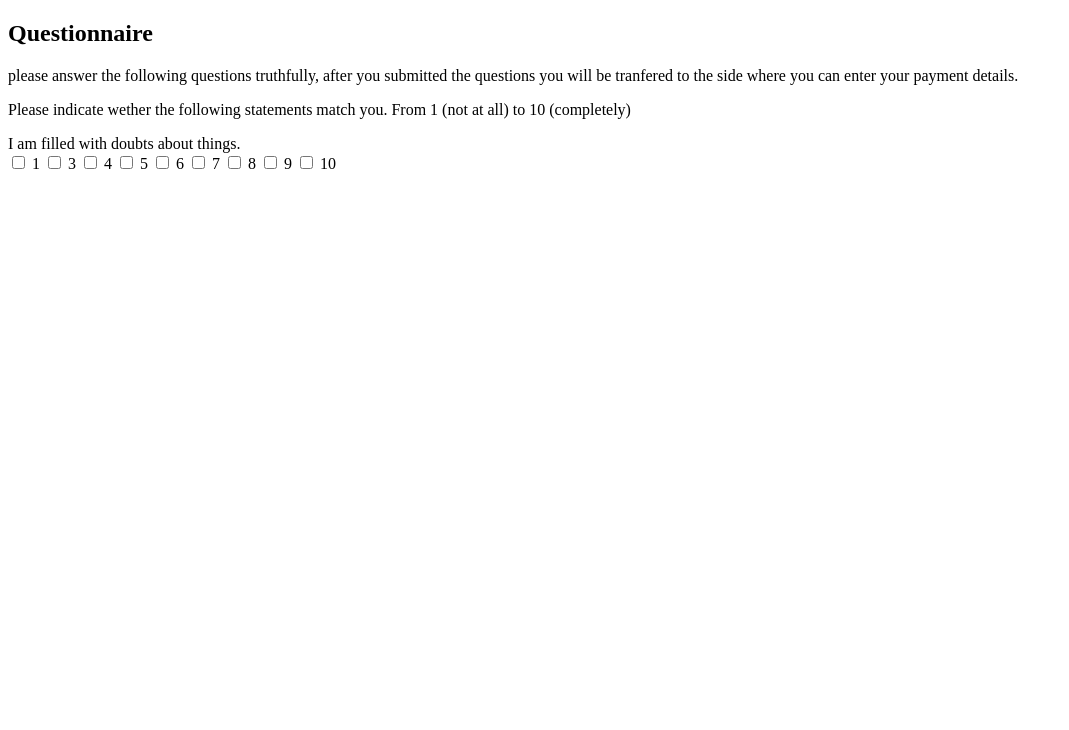
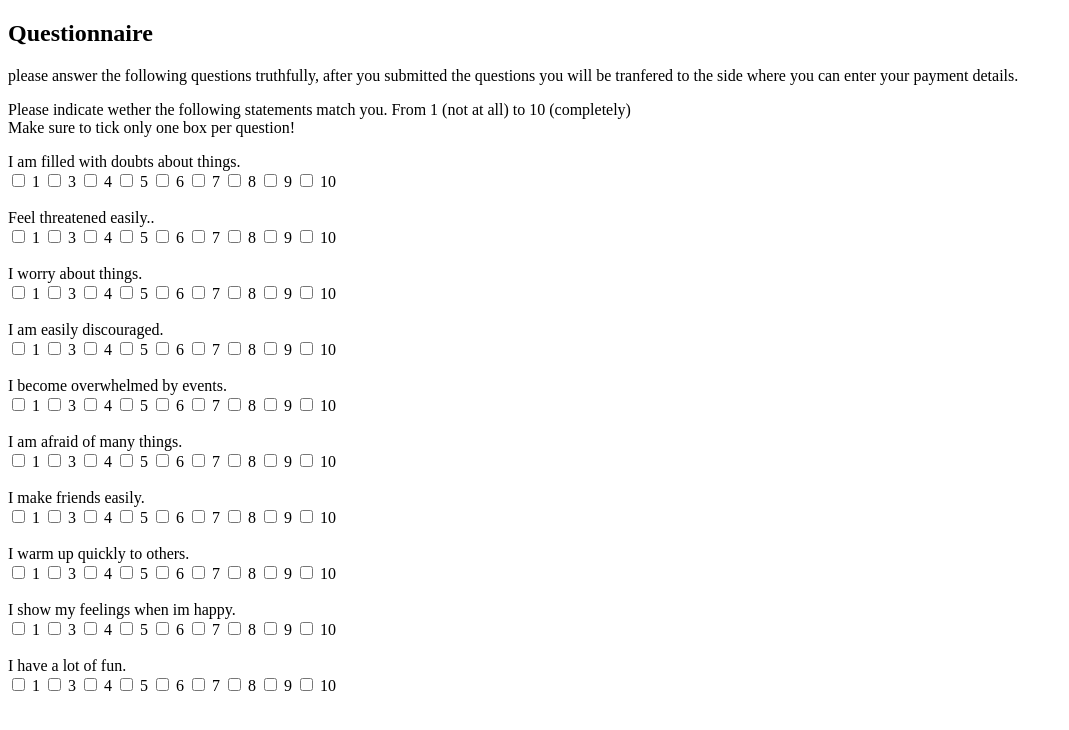
Before and after one commit to JoniMacAronie/PrisonerDilemma-master2, a Flask app: template src/templates/Q.html in a window 1280 px wide. Shown: the top 730 px of the page, without its empty margins (0-1069 px from the left). Run offline with Flask 2, Linux system fonts and the light colour scheme; the template is opened without the code that fills it, so the values that code supplies are empty.

Commit message:
questionnaire more questions

```diff
--- a/src/templates/Q.html
+++ b/src/templates/Q.html
@@ -8,8 +8,8 @@
 <h2>Questionnaire</h2>
 <p>please answer the following questions truthfully, after you submitted the questions you will be tranfered to the side where you can enter your payment details. </p>
 <form action="index.php" name="QuestionnaireB5" method="Post">
-<p>Please indicate wether the following statements match you. From 1 (not at all) to 10 (completely) </p>
-
+<p>Please indicate wether the following statements match you. From 1 (not at all) to 10 (completely) <br> Make sure to tick only one box per question! </p>
+<!-- "+" scored withdraw part of neuroticism -->
     I am filled with doubts about things.<br>
     <input type="checkbox" name="1" value="1"> 1
 <input type="checkbox" name="3" value="3"> 3
@@ -19,7 +19,114 @@
     <input type="checkbox" name="7" value="7"> 7
     <input type="checkbox" name="8" value="8"> 8
     <input type="checkbox" name="9" value="9"> 9
-    <input type="checkbox" name="10" value="10"> 10
+    <input type="checkbox" name="10" value="10"> 10 <br>
+<br>
+     Feel threatened easily..<br>
+    <input type="checkbox" name="1" value="1"> 1
+<input type="checkbox" name="3" value="3"> 3
+    <input type="checkbox" name="4" value="4"> 4
+    <input type="checkbox" name="5" value="5"> 5
+    <input type="checkbox" name="6" value="6"> 6
+    <input type="checkbox" name="7" value="7"> 7
+    <input type="checkbox" name="8" value="8"> 8
+    <input type="checkbox" name="9" value="9"> 9
+    <input type="checkbox" name="10" value="10"> 10 <br>
+<br>
+     I worry about things.<br>
+    <input type="checkbox" name="1" value="1"> 1
+<input type="checkbox" name="3" value="3"> 3
+    <input type="checkbox" name="4" value="4"> 4
+    <input type="checkbox" name="5" value="5"> 5
+    <input type="checkbox" name="6" value="6"> 6
+    <input type="checkbox" name="7" value="7"> 7
+    <input type="checkbox" name="8" value="8"> 8
+    <input type="checkbox" name="9" value="9"> 9
+    <input type="checkbox" name="10" value="10"> 10 <br>
+<br>
+     I am easily discouraged.<br>
+    <input type="checkbox" name="1" value="1"> 1
+<input type="checkbox" name="3" value="3"> 3
+    <input type="checkbox" name="4" value="4"> 4
+    <input type="checkbox" name="5" value="5"> 5
+    <input type="checkbox" name="6" value="6"> 6
+    <input type="checkbox" name="7" value="7"> 7
+    <input type="checkbox" name="8" value="8"> 8
+    <input type="checkbox" name="9" value="9"> 9
+    <input type="checkbox" name="10" value="10"> 10 <br>
+<br>
+     I become overwhelmed by events.<br>
+    <input type="checkbox" name="1" value="1"> 1
+<input type="checkbox" name="3" value="3"> 3
+    <input type="checkbox" name="4" value="4"> 4
+    <input type="checkbox" name="5" value="5"> 5
+    <input type="checkbox" name="6" value="6"> 6
+    <input type="checkbox" name="7" value="7"> 7
+    <input type="checkbox" name="8" value="8"> 8
+    <input type="checkbox" name="9" value="9"> 9
+    <input type="checkbox" name="10" value="10"> 10 <br>
+    <br>
+
+    I am afraid of many things.<br>
+    <input type="checkbox" name="1" value="1"> 1
+<input type="checkbox" name="3" value="3"> 3
+    <input type="checkbox" name="4" value="4"> 4
+    <input type="checkbox" name="5" value="5"> 5
+    <input type="checkbox" name="6" value="6"> 6
+    <input type="checkbox" name="7" value="7"> 7
+    <input type="checkbox" name="8" value="8"> 8
+    <input type="checkbox" name="9" value="9"> 9
+    <input type="checkbox" name="10" value="10"> 10 <br>
+<br>
+
+    <!-- "+" scored enthusiasm part of Extraversion -->
+    I make friends easily.<br>
+    <input type="checkbox" name="1" value="1"> 1
+<input type="checkbox" name="3" value="3"> 3
+    <input type="checkbox" name="4" value="4"> 4
+    <input type="checkbox" name="5" value="5"> 5
+    <input type="checkbox" name="6" value="6"> 6
+    <input type="checkbox" name="7" value="7"> 7
+    <input type="checkbox" name="8" value="8"> 8
+    <input type="checkbox" name="9" value="9"> 9
+    <input type="checkbox" name="10" value="10"> 10 <br>
+<br>
+
+    I warm up quickly to others.<br>
+    <input type="checkbox" name="1" value="1"> 1
+<input type="checkbox" name="3" value="3"> 3
+    <input type="checkbox" name="4" value="4"> 4
+    <input type="checkbox" name="5" value="5"> 5
+    <input type="checkbox" name="6" value="6"> 6
+    <input type="checkbox" name="7" value="7"> 7
+    <input type="checkbox" name="8" value="8"> 8
+    <input type="checkbox" name="9" value="9"> 9
+    <input type="checkbox" name="10" value="10"> 10 <br>
+<br>
+
+     I show my feelings when im happy.<br>
+    <input type="checkbox" name="1" value="1"> 1
+<input type="checkbox" name="3" value="3"> 3
+    <input type="checkbox" name="4" value="4"> 4
+    <input type="checkbox" name="5" value="5"> 5
+    <input type="checkbox" name="6" value="6"> 6
+    <input type="checkbox" name="7" value="7"> 7
+    <input type="checkbox" name="8" value="8"> 8
+    <input type="checkbox" name="9" value="9"> 9
+    <input type="checkbox" name="10" value="10"> 10 <br>
+<br>
+
+     I have a lot of fun.<br>
+    <input type="checkbox" name="1" value="1"> 1
+<input type="checkbox" name="3" value="3"> 3
+    <input type="checkbox" name="4" value="4"> 4
+    <input type="checkbox" name="5" value="5"> 5
+    <input type="checkbox" name="6" value="6"> 6
+    <input type="checkbox" name="7" value="7"> 7
+    <input type="checkbox" name="8" value="8"> 8
+    <input type="checkbox" name="9" value="9"> 9
+    <input type="checkbox" name="10" value="10"> 10 <br>
+<br>
+
 </form>
 </body>
 </html>
```
